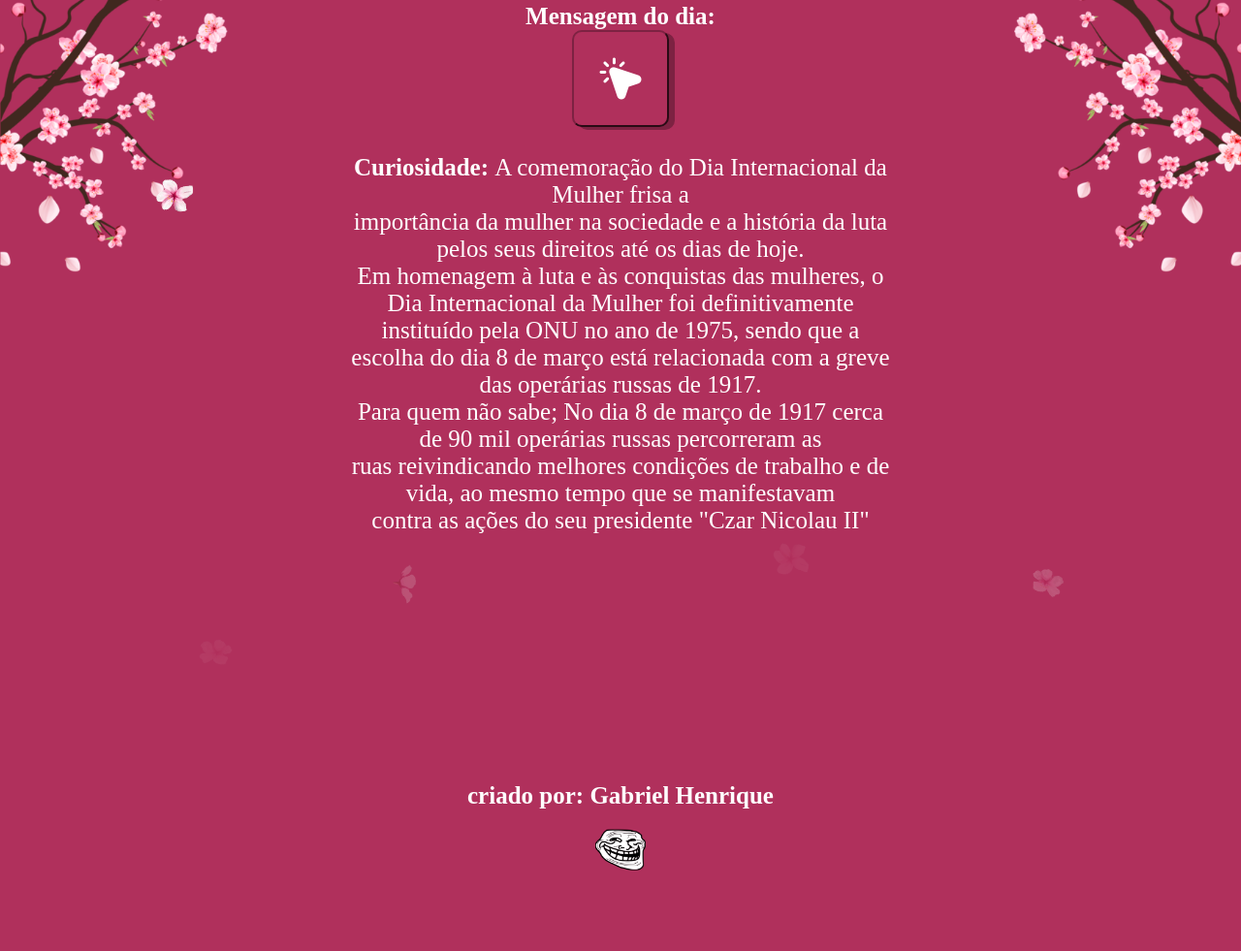
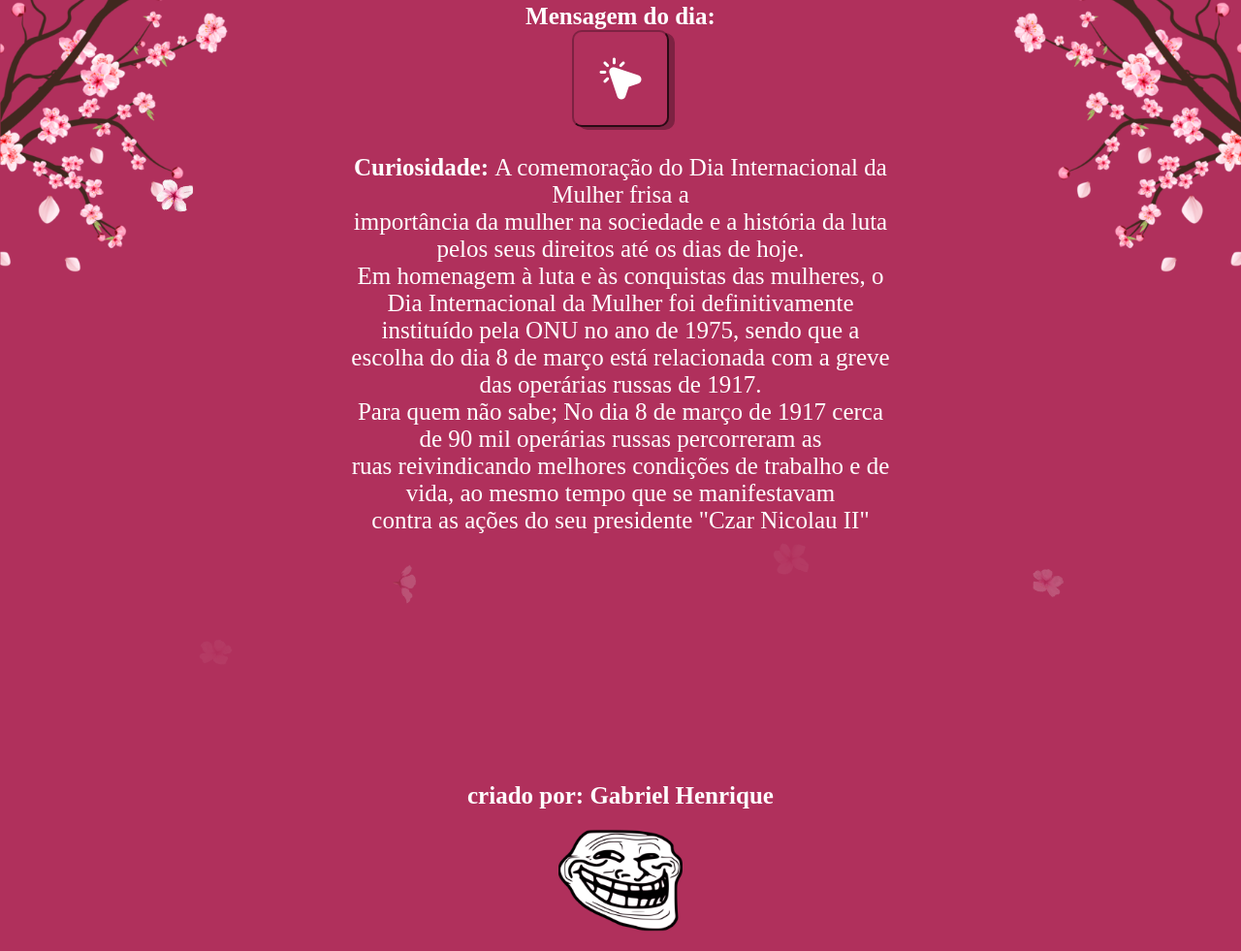
Before and after one commit to GabryelHenryque/Dia-da-mulher, a plain HTML site: page index.html in a window 1280 px wide. Shown: the part 276-1257 px from the top of the page at 97% size. Before the commit the page ends 1194 px from the top, so only its background shows below. Drawn offline with Linux system fonts and the light colour scheme.

Commit message:
Update style.css

```diff
--- a/style.css
+++ b/style.css
@@ -151,4 +151,9 @@ h4{
         display: block;
         float: right;
     }
+    .troll1{
+        width: 10%;
+        padding-bottom: 20px;
+    }
+
 }
```
